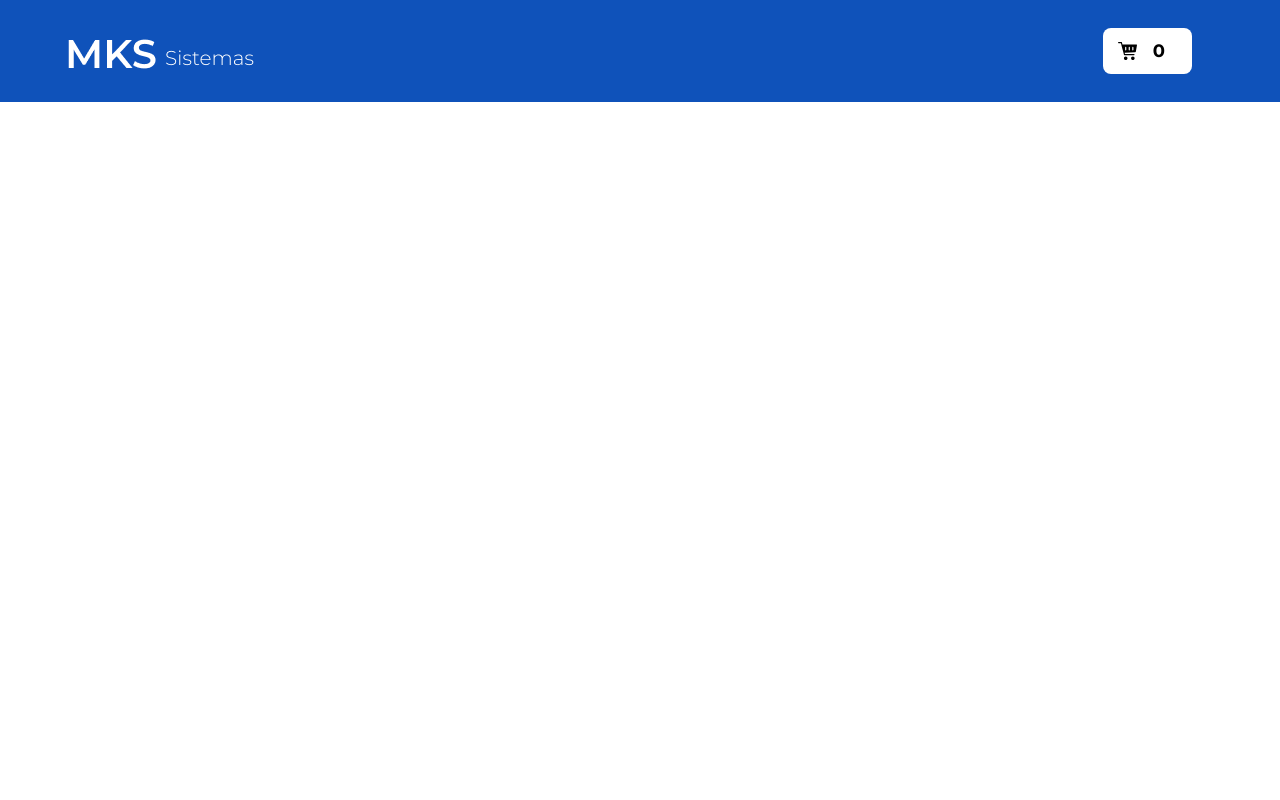
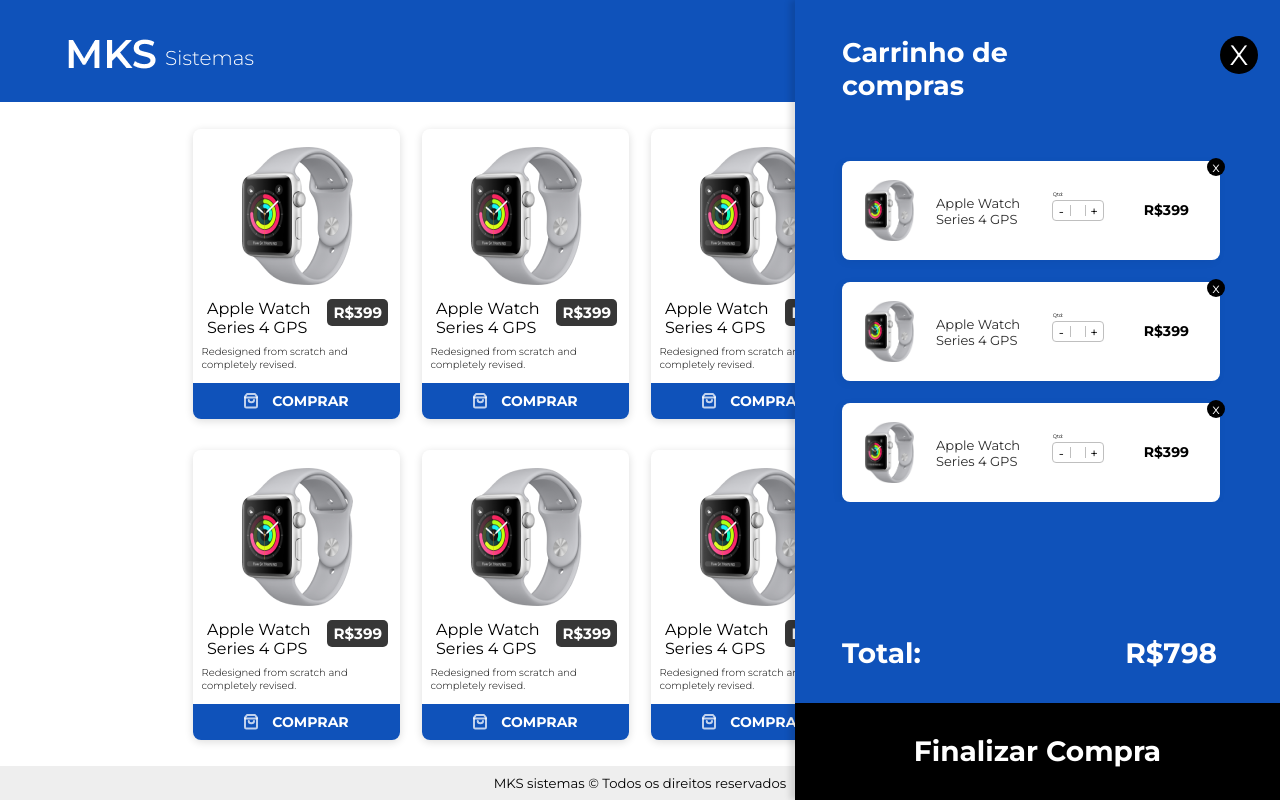
Before and after one commit to LucasSousa09/mks-sistemas-challenge-frontend-lucas-sousa, a Next.js app: page / in a window 1280 px wide. Built offline with nearby package versions, Linux system fonts and the light colour scheme.

Commit message:
Update main page component imports

```diff
--- a/src/app/page.tsx
+++ b/src/app/page.tsx
@@ -1,12 +1,18 @@
-import { Header } from "@/components/Header";
+import { Cart } from "../components/Cart";
+import { Header } from "../components/Header";
+import { Footer } from "../components/Footer";
+import { MainContainer } from "../styles/home";
+import { ProductsContainer } from "../components/ProductsContainer";
 
 export default function Home() {
   return (
     <>
       <Header />
-      <main>
-
-      </main>
+      <MainContainer>
+        <ProductsContainer />
+      </MainContainer>
+      <Cart />
+      <Footer />
     </>
   );
 }
```
